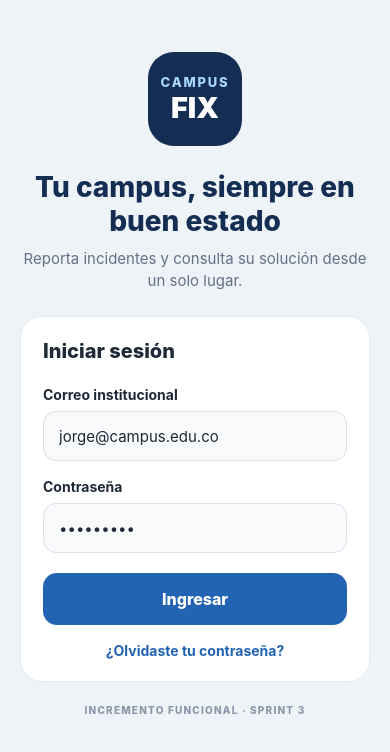
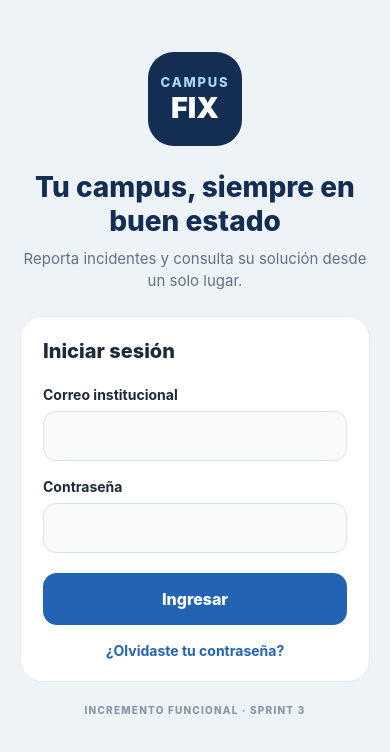
Before and after one commit to campusfix-mecatronica-2026/CampusFix, a React Native app: screen /Login in a window 390 px wide. Shown: the top 752 px of the page. Built offline with nearby package versions, Linux system fonts and the light colour scheme.

Commit message:
fix: eliminar credenciales predeterminadas
Inicializa los estados email y password como cadenas vacías para evitar credenciales codificadas en el código fuente.

```diff
--- a/src/viewmodels/CampusFixViewModel.tsx
+++ b/src/viewmodels/CampusFixViewModel.tsx
@@ -41,8 +41,8 @@ type CampusFixViewModelValue = {
 const CampusFixViewModelContext = createContext<CampusFixViewModelValue | null>(null);
 
 export function CampusFixViewModelProvider({ children }: { children: ReactNode }) {
-  const [email, setEmail] = useState('jorge@campus.edu.co');
-  const [password, setPassword] = useState('campusfix');
+  const [email, setEmail] = useState('');
+  const [password, setPassword] = useState('');
   const [category, setCategory] = useState('Infraestructura');
   const [title, setTitle] = useState('Luminaria averiada');
   const [description, setDescription] = useState(
```
